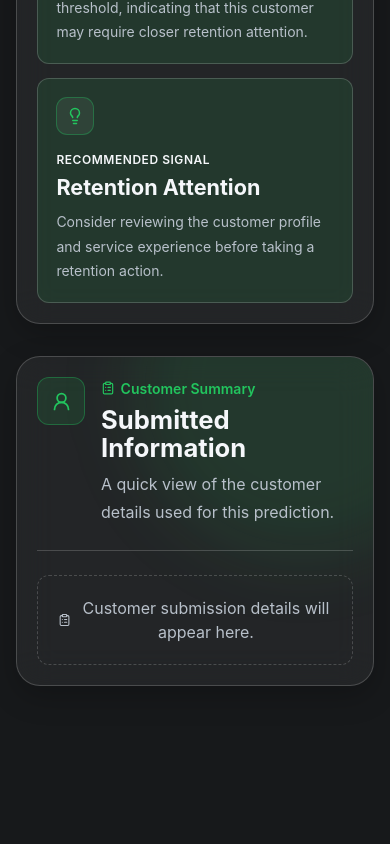
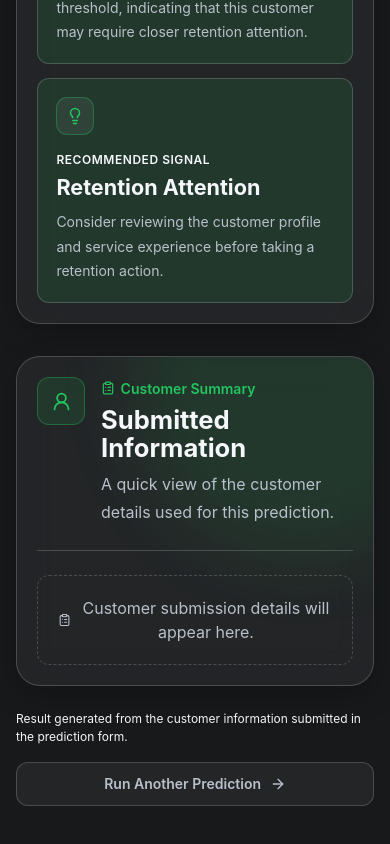
Before and after one commit to annnuspeaks/customer-churn-prediction, a React app in the folder frontend/: page /results in a window 390 px wide. Shown: the part 1980-2824 px from the top of the page. Before the commit the page ends 2730 px from the top, so only its background shows below. Built offline with nearby package versions, Linux system fonts and the light colour scheme; the HTML template or start-up script is replaced by a standard one.

Commit message:
feat(frontend): polish result actions and UX

```diff
--- a/frontend/src/pages/Results/Results.css
+++ b/frontend/src/pages/Results/Results.css
@@ -5,7 +5,10 @@
 .results {
   width: 100%;
   min-height: 100vh;
-  padding: calc(var(--space-20) + 2rem) var(--container-padding) var(--space-20);
+  padding:
+    calc(var(--space-20) + 2rem)
+    var(--container-padding)
+    var(--space-20);
   color: var(--color-text-primary);
 }
 
@@ -162,10 +165,11 @@
   aspect-ratio: 1;
   margin-inline: auto;
   border-radius: 50%;
-  background: conic-gradient(
-    var(--color-accent) 0 var(--risk-progress),
-    var(--glass-border) var(--risk-progress) 100%
-  );
+  background:
+    conic-gradient(
+      var(--color-accent) 0 var(--risk-progress),
+      var(--glass-border) var(--risk-progress) 100%
+    );
   box-shadow: 0 0 40px var(--color-accent-soft);
 }
 
@@ -250,17 +254,14 @@
   font-weight: var(--font-weight-semibold);
 }
 
-.results__action {
+.results__action,
+.results__secondary-action {
   display: inline-flex;
   align-items: center;
   justify-content: center;
   gap: 0.55rem;
   min-height: 2.8rem;
-  padding: 0.7rem 1.05rem;
-  border: 1px solid var(--color-accent-border);
   border-radius: var(--radius-md);
-  background: var(--color-accent-soft);
-  color: var(--color-accent);
   font: inherit;
   font-size: var(--font-size-sm);
   font-weight: var(--font-weight-semibold);
@@ -268,7 +269,16 @@
   transition:
     transform var(--transition-normal),
     background-color var(--transition-normal),
+    color var(--transition-normal),
+    border-color var(--transition-normal),
     box-shadow var(--transition-normal);
+}
+
+.results__action {
+  padding: 0.7rem 1.05rem;
+  border: 1px solid var(--color-accent-border);
+  background: var(--color-accent-soft);
+  color: var(--color-accent);
 }
 
 .results__action:hover {
@@ -276,6 +286,22 @@
   background: var(--color-accent);
   color: var(--color-bg-primary);
   box-shadow: var(--shadow-accent);
+}
+
+.results__action:active,
+.results__secondary-action:active {
+  transform: translateY(0);
+}
+
+.results__action:focus-visible,
+.results__secondary-action:focus-visible {
+  outline: 2px solid var(--color-accent);
+  outline-offset: 3px;
+}
+
+.results__action:focus:not(:focus-visible),
+.results__secondary-action:focus:not(:focus-visible) {
+  outline: none;
 }
 
 /* =================================
@@ -434,11 +460,38 @@
   text-align: center;
 }
 
+/* =================================
+   10.3.4 RESULT ACTIONS & UX
+   ================================= */
+
+.results__bottom-actions {
+  display: flex;
+  align-items: center;
+  justify-content: space-between;
+  gap: 1rem;
+  margin-top: var(--space-6);
+}
+
 .results__note {
-  margin: 1rem 0 0;
+  margin: 0;
   color: var(--color-text-tertiary);
   font-size: var(--font-size-xs);
-  text-align: center;
+}
+
+.results__secondary-action {
+  flex: 0 0 auto;
+  padding: 0.65rem 0.95rem;
+  border: 1px solid var(--glass-border);
+  background: var(--glass-bg);
+  color: var(--color-text-secondary);
+}
+
+.results__secondary-action:hover {
+  transform: translateY(-2px);
+  border-color: var(--color-accent-border);
+  background: var(--color-accent-soft);
+  color: var(--color-accent);
+  box-shadow: var(--shadow-sm);
 }
 
 /* =================================
@@ -454,7 +507,9 @@
 
 @media (max-width: 768px) {
   .results {
-    padding: calc(var(--space-16) + 2rem) var(--container-padding)
+    padding:
+      calc(var(--space-16) + 2rem)
+      var(--container-padding)
       var(--space-16);
   }
 
@@ -492,6 +547,15 @@
   .results__insights-grid,
   .results__details-grid {
     grid-template-columns: 1fr;
+  }
+
+  .results__bottom-actions {
+    align-items: stretch;
+    flex-direction: column;
+  }
+
+  .results__secondary-action {
+    width: 100%;
   }
 }
 
--- a/frontend/src/pages/Results/Results.jsx
+++ b/frontend/src/pages/Results/Results.jsx
@@ -64,6 +64,10 @@ function Results() {
 
   const customerDetails = getDisplayEntries(predictionPayload);
 
+  const handleNewPrediction = () => {
+    navigate("/prediction");
+  };
+
   return (
     <main className="results">
       <section className="results__hero">
@@ -125,23 +129,23 @@ function Results() {
           </div>
 
           <div className="results__risk-footer">
-            <div className="results__status">
+            <div className="results__status" role="status">
               <CheckCircle2 size={16} aria-hidden="true" />
-              Prediction generated successfully
+              <span>Prediction generated successfully</span>
             </div>
 
             <button
               type="button"
               className="results__action"
-              onClick={() => navigate("/prediction")}
+              onClick={handleNewPrediction}
+              aria-label="Start a new churn prediction"
             >
-              New Prediction
+              <span>New Prediction</span>
               <ArrowRight size={17} aria-hidden="true" />
             </button>
           </div>
         </article>
 
-        {/* 10.3.3 — Risk Details & Insights */}
         <section
           className="results__insights"
           aria-labelledby="risk-details-title"
@@ -197,7 +201,6 @@ function Results() {
           </div>
         </section>
 
-        {/* Existing customer summary from the previous implementation. */}
         <section
           className="results__details"
           aria-labelledby="customer-summary-title"
@@ -236,12 +239,21 @@ function Results() {
           )}
         </section>
 
-        {predictionPayload && (
+        <div className="results__bottom-actions">
           <p className="results__note">
             Result generated from the customer information submitted in the
             prediction form.
           </p>
-        )}
+
+          <button
+            type="button"
+            className="results__secondary-action"
+            onClick={handleNewPrediction}
+          >
+            Run Another Prediction
+            <ArrowRight size={16} aria-hidden="true" />
+          </button>
+        </div>
       </section>
     </main>
   );
```
Also changed, not shown: 1 other file (tests, documents, lock files or other folders).
